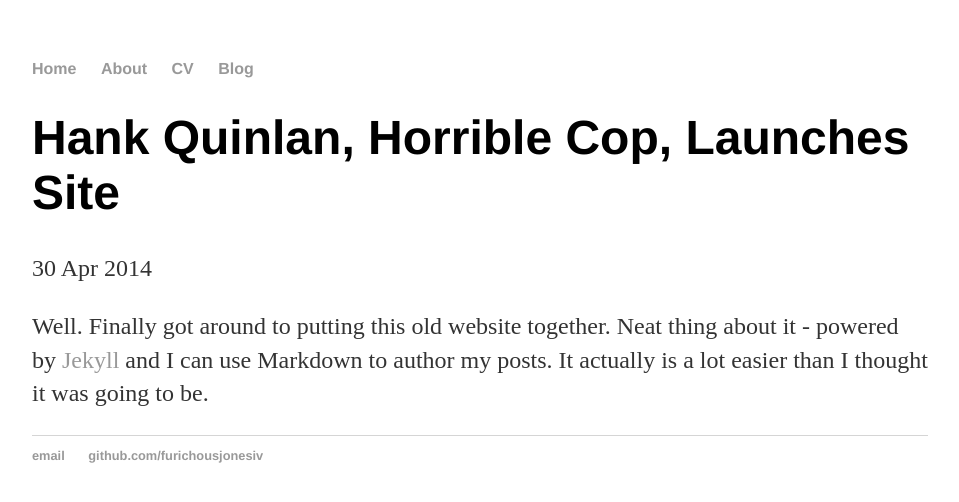
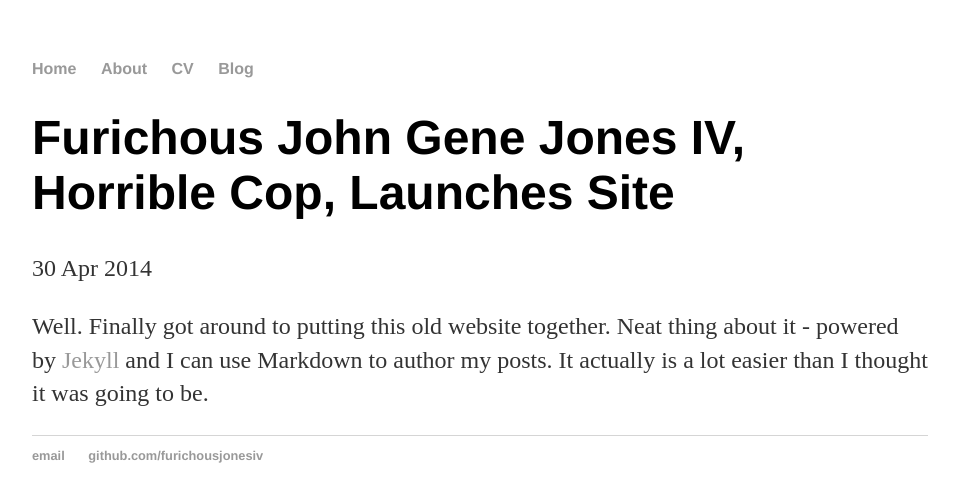
Before and after one commit to furichousjonesiv/furichousjonesiv.github.io, a Jekyll site: the page built from _posts/2014-04-30-hank-quinlan-site-launched.md, in a window 1280 px wide. Shown: the top 502 px of the page, without its empty margins (160-1119 px from the left). Built offline with Jekyll 4.4.1, drawn with Linux system fonts in a browser that asks for light colours.

Commit message:
Name Changes

```diff
--- a/_posts/2014-04-30-hank-quinlan-site-launched.md
+++ b/_posts/2014-04-30-hank-quinlan-site-launched.md
@@ -1,6 +1,6 @@
 ---
 layout: post
-title: "Hank Quinlan, Horrible Cop, Launches Site"
+title: "Furichous John Gene Jones IV, Horrible Cop, Launches Site"
 date: 2014-04-30
 ---
 
--- a/blog/index.html
+++ b/blog/index.html
@@ -1,6 +1,6 @@
 ---
 layout: default
-title: Hank Quinlan's Blog
+title: Furichous John Gene Jones IV's Blog
 ---
 	<h1>{{ page.title }}</h1>
 	<ul class="posts">
--- a/index.html
+++ b/index.html
@@ -1,7 +1,7 @@
 
 ---
 layout: default
-title: Hank Quinlan, Horrible Cop
+title: Furichous John Gene Jones IV, Horrible Cop
 ---
 <div class="blurb">
 	<h1>Hi there, I'm Furichous John Gene Jones IV!</h1>
```
